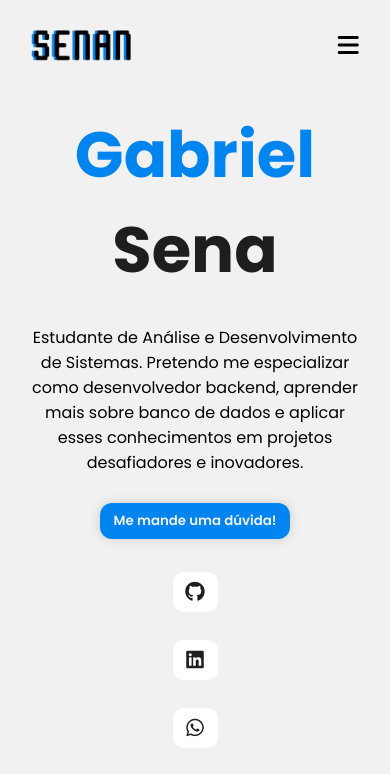
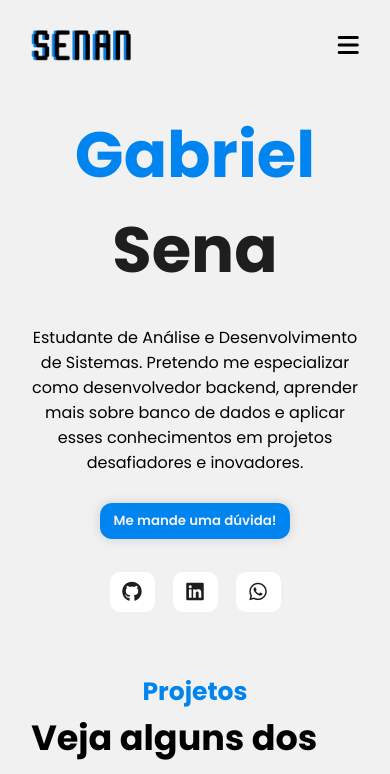
Before and after one commit to CesarAugusto13/CesarPortifolio, a plain HTML site: page index.html in a window 390 px wide. Shown: the top 774 px of the page. Drawn offline with nearby package versions, Linux system fonts and the light colour scheme.

Commit message:
melhoria

```diff
--- a/src/styles/home.css
+++ b/src/styles/home.css
@@ -27,6 +27,7 @@
 
 #cta-buttons {
     display: flex;
+    flex-direction: row;
     gap: 24px;
 }
 
--- a/src/styles/styles.css
+++ b/src/styles/styles.css
@@ -81,14 +81,15 @@ img {
     display: block;
 }
 
-header, main, footer {
+header,
+main,
+footer {
     width: 100%;
-    overflow-x: hidden;
 }
 
-@media (max-width: 768px) {
+@media (max-width: 770px) {
     .social-media-buttons {
-        flex-direction: column;
+        flex-direction: row;
         align-items: flex-start;
     }
 
```
